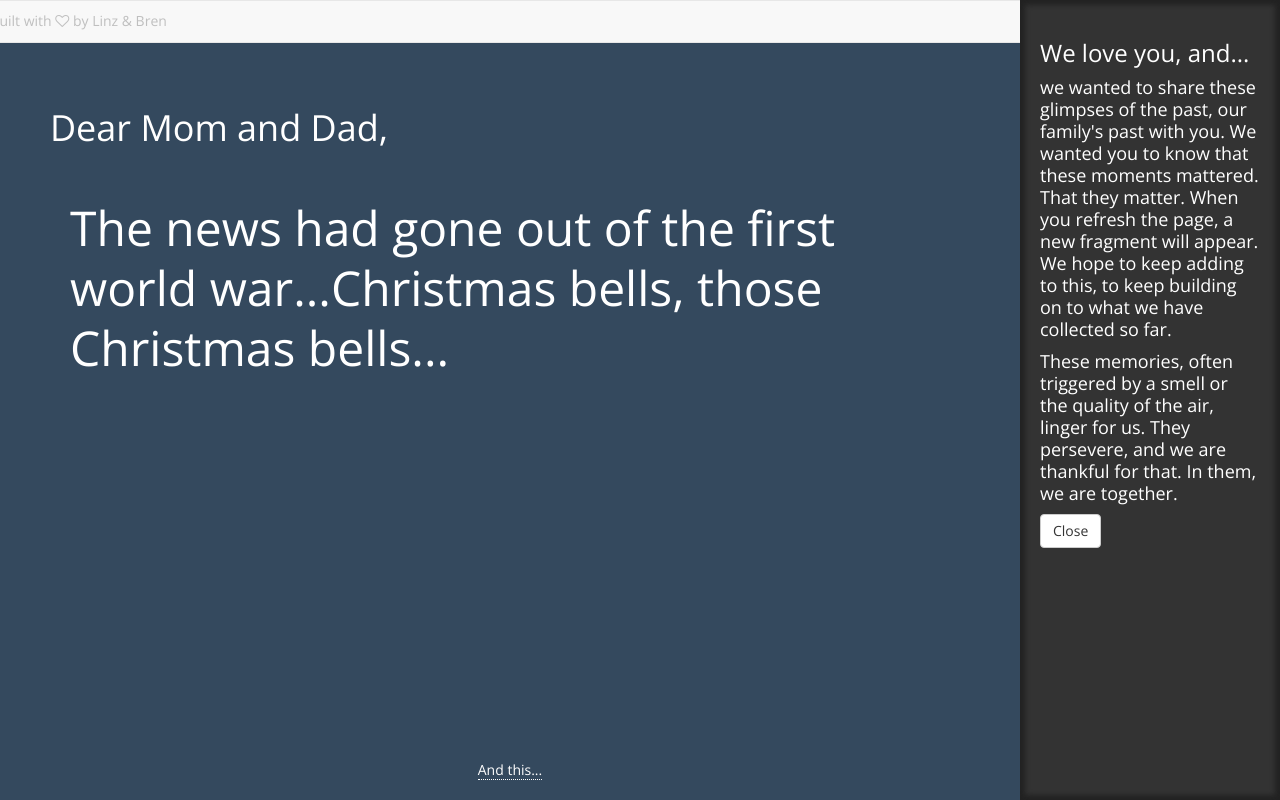
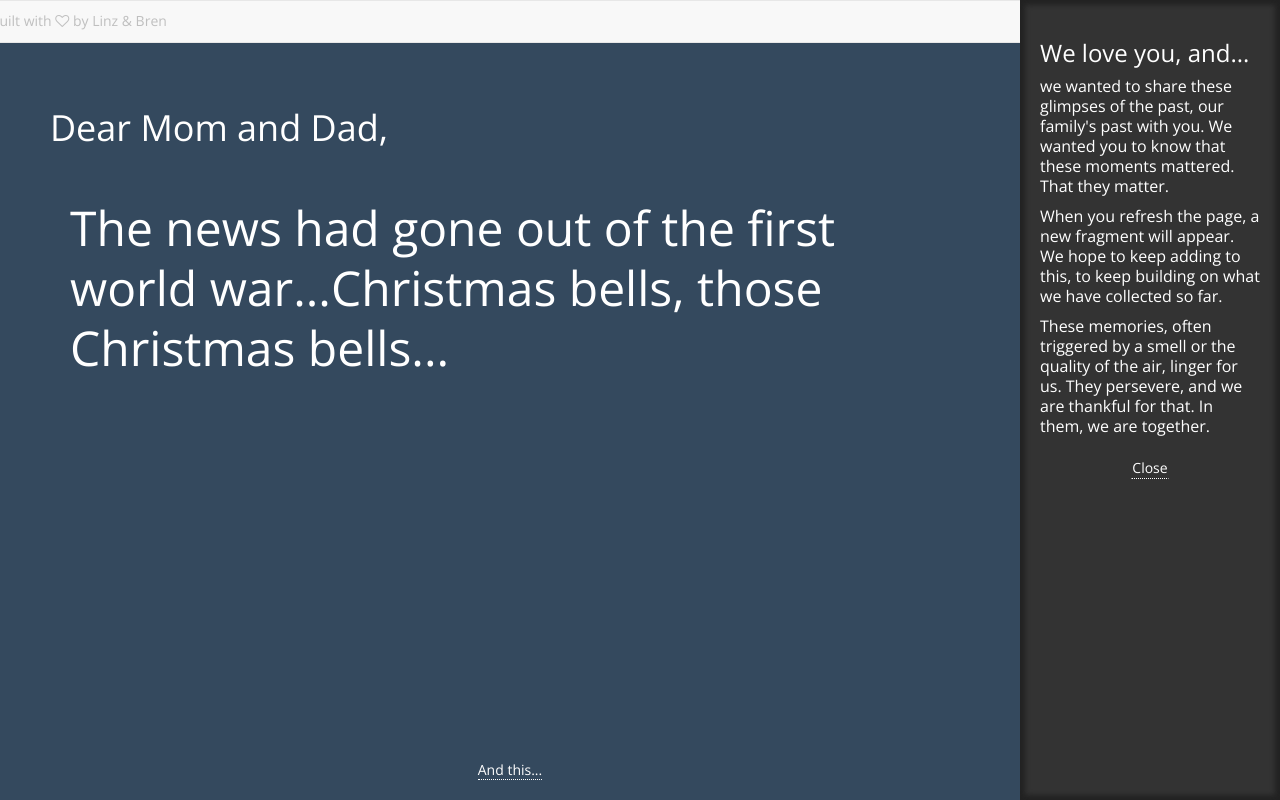
Before and after one commit to linzster/retrospected, a PHP site: page / in a window 1280 px wide, after a click on "Learn more →". Run offline with PHP 8.4, Linux system fonts and the light colour scheme.

Commit message:
modal stylin

```diff
--- a/assets/css/memory.css
+++ b/assets/css/memory.css
@@ -114,7 +114,27 @@
 /* setting initial state of slider so text doesn't appear */
 #slider-info {
   display: none;
-  font-size: 18px;
-  line-height: 22px;
+  font-size: 16px;
+  line-height: 20px;
+}
+
+.centered
+{
+    text-align:center;
+    padding-top:10px;
+}
+
+.close-slider {
+    padding:0;
+    border-bottom: 1px dotted #fff;
+    text-decoration: none;
+    color: #fff;
 
 }
+
+.close-slider:hover {
+    padding:0;
+    color: #fff;
+    text-decoration: none;
+    border-bottom: 1px solid #fff;
+}
--- a/index.php
+++ b/index.php
@@ -31,13 +31,18 @@
       <h3>We love you, and...</h3>
       <p>
         we wanted to share these glimpses of the past, our family's past with you. We wanted you to know that these
-        moments mattered. That they matter. When you refresh the page, a new fragment will appear. We hope to
-        keep adding to this, to keep building on to what we have collected so far.</p>
+        moments mattered. That they matter.</p>
+      <p>
+	When you refresh the page, a new fragment will appear. We hope to
+        keep adding to this, to keep building on what we have collected so far.</p>
       <p>
         These memories, often triggered by a smell or the quality of the air, linger for us. They persevere, and we are thankful for that. In them, we are together.
       </p>
-      <button type="button" class="btn btn-default close-slider">Close</button>
+      <div class="centered">
+      <button type="button" class="btn btn-link close-slider">Close</button>
+      </div>
     </div>
+
 
   </div> <!-- /wrap -->
 
```
